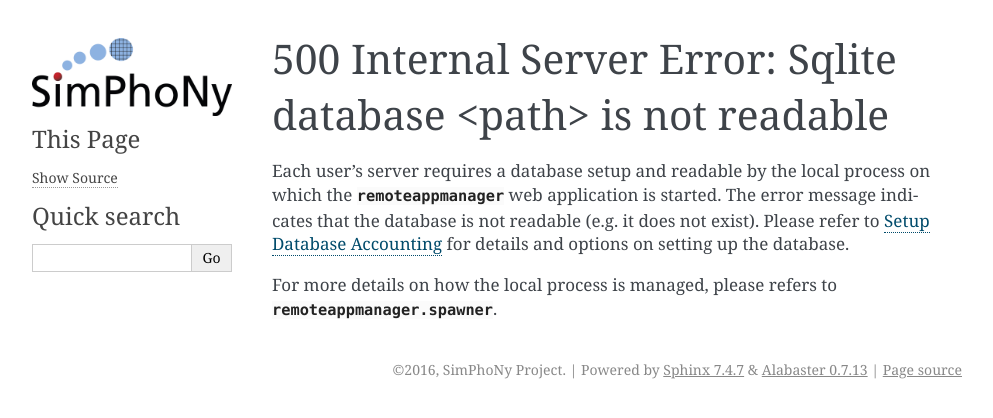
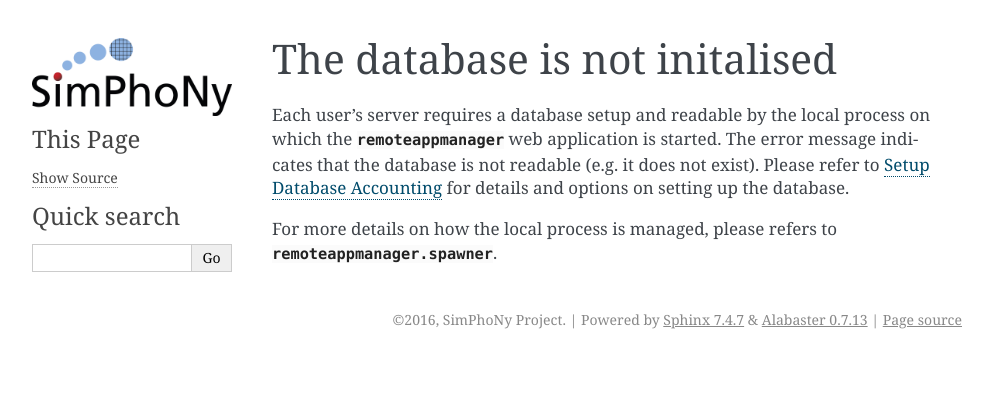
Before and after one commit to simphony/simphony-remote, a Sphinx documentation site: the page built from doc/source/troubleshoot/database_not_readable.rst, in a window 1280 px wide. Shown: the top 418 px of the page, without its empty margins (148-1141 px from the left). Built offline with Sphinx 7.4.7, drawn with Linux system fonts in a browser that asks for light colours.

Commit message:
updated title for an issue in troubleshoot

```diff
--- a/doc/source/troubleshoot/database_not_readable.rst
+++ b/doc/source/troubleshoot/database_not_readable.rst
@@ -1,5 +1,5 @@
-500 Internal Server Error: Sqlite database <path> is not readable
-^^^^^^^^^^^^^^^^^^^^^^^^^^^^^^^^^^^^^^^^^^^^^^^^^^^^^^^^^^^^^^^^^
+The database is not initalised
+^^^^^^^^^^^^^^^^^^^^^^^^^^^^^^
 
 Each user's server requires a database setup and readable by the local process on which the :py:mod:`remoteappmanager` web application is started.  The error message indicates that the database is not readable (e.g. it does not exist).  Please refer to :ref:`deploy_setup_db` for details and options on setting up the database.
 
```
